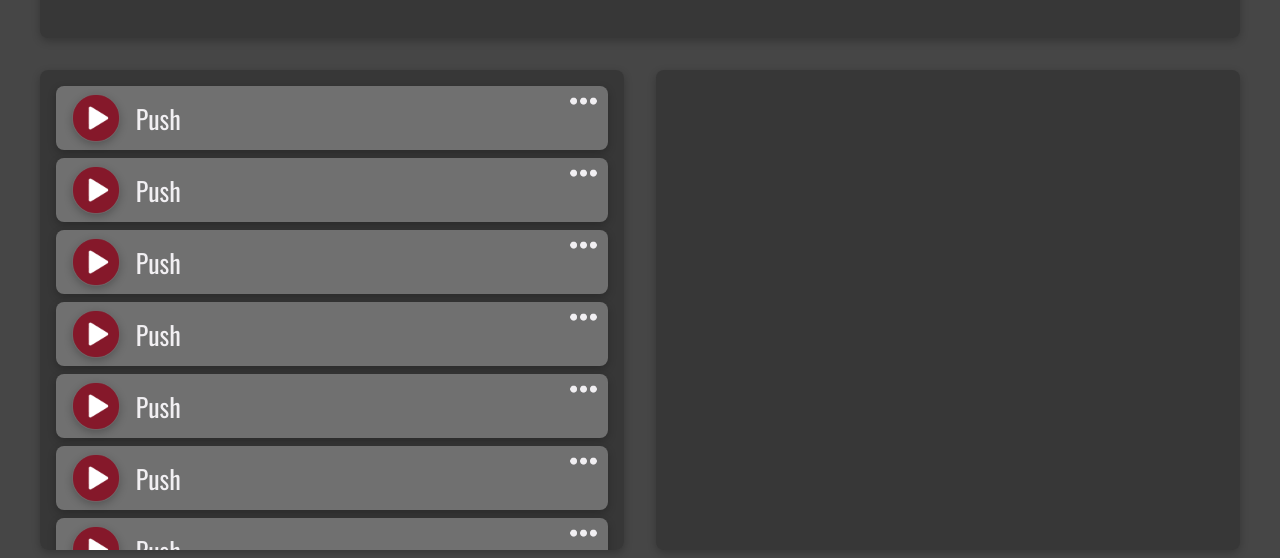
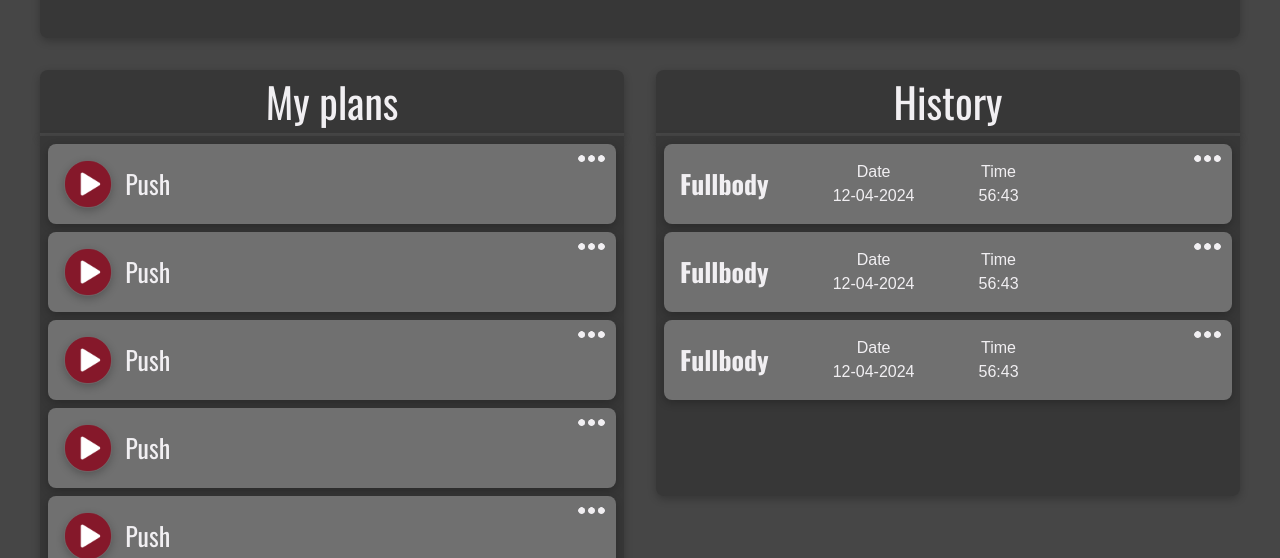
Before and after one commit to yanislav2002/fitness-app, a React (Create React App) app: page / in a window 1280 px wide. Shown: the part 394-952 px from the top of the page. Built offline with nearby package versions, Linux system fonts and the light colour scheme; a web font is replaced by a local one.

Commit message:
add additional components into profile page

```diff
--- a/src/components/PlanItem/PlanItem.css
+++ b/src/components/PlanItem/PlanItem.css
@@ -3,7 +3,7 @@
     align-items: center;
     padding: 0.5em;
     padding-left: 1em;
-    height: 5em;
+    min-height: 5em;
     background-color: #707070;
     position: relative;
     border-radius: 0.5em;
@@ -13,7 +13,7 @@
 
 .play-link-container {
     width: 3em;
-    height: 3em;
+    min-height: 3em;
     position: relative;
     overflow: hidden;
     border-radius: 100%;
--- /dev/null
+++ b/src/components/StatisticItem/StatisticItem.css
@@ -0,0 +1,13 @@
+.statistic-item {
+    display: flex;
+    align-items: center;
+    padding: 0.5em;
+    padding-left: 1em;
+    min-height: 5em;
+    gap: 4em;
+    background-color: #707070;
+    position: relative;
+    border-radius: 0.5em;
+    box-shadow: rgba(0, 0, 0, 0.24) 0px 3px 8px;
+    text-align: center;
+}
--- /dev/null
+++ b/src/components/StatisticItem/StatisticItem.tsx
@@ -0,0 +1,19 @@
+import './StatisticItem.css';
+
+
+export default function StatisticItem(): JSX.Element {
+    return(
+        <div className="statistic-item">
+             <h4>Fullbody</h4>
+             <div>
+                <p>Date</p>
+                <p>12-04-2024</p>
+             </div>
+             <div>
+                <p>Time</p>
+                <p>56:43</p>
+             </div>
+            <a href="#"><img src={require('../../icons/three-dots.png')} className='three-dots' /></a>
+        </div>
+    );
+}
--- a/src/components/pages/ProfilePage/ProfilePage.css
+++ b/src/components/pages/ProfilePage/ProfilePage.css
@@ -22,20 +22,35 @@
     gap: 2em;
 }
 
-.plans {
+.plan-list {
     display: flex;
     flex-direction: column;
     width: 100%;
     background-color: #373737;
-    min-height: 20em;
-    max-height: 30em;
+    min-height: 22.5em;
+    max-height: 33.5em;
     box-shadow: rgba(0, 0, 0, 0.24) 0px 3px 8px;
-    border-radius: 0.5em;
-    padding: 1em;
+    border-radius:  0 0 0.5em 0.5em;
+    padding: 0.5em;
     gap: 0.5em;
     overflow-y: scroll;
 }
 
-.plans h3 {
-    margin-left: 0.3em;
+.plan-list h3 {
+    margin-left: 0.2em;
 }
+
+.plan-container {
+    width: 100%;
+    display: flex;
+    flex-direction: column;
+}
+
+.plan-container > h2 {
+    text-align: center;
+    width: 100%;
+    background-color: #373737;
+    box-shadow: rgba(0, 0, 0, 0.24) 0px 3px 8px;
+    border-radius: 8px 8px 0 0;
+    border-bottom: #464646 solid 3px;
+}
--- a/src/components/pages/ProfilePage/ProfilePage.tsx
+++ b/src/components/pages/ProfilePage/ProfilePage.tsx
@@ -1,6 +1,7 @@
 import './ProfilePage.css';
 import ProfileInfo from '../../ProfileInfo/ProfileInfo';
 import PlanItem from '../../PlanItem/PlanItem';
+import StatisticItem from '../../StatisticItem/StatisticItem';
 
 
 export default function ProfilePage():JSX.Element {
@@ -10,7 +11,12 @@ export default function ProfilePage():JSX.Element {
 
             <section className='user-plans'>
 
-                <div className="plans">
+                <div className='plan-container'>
+
+                    <h2>My plans</h2>
+                    <div className="plan-list">
+                        <PlanItem />
+                        <PlanItem />
                         <PlanItem />
                         <PlanItem />
                         <PlanItem />
@@ -19,9 +25,16 @@ export default function ProfilePage():JSX.Element {
                         <PlanItem />
                         <PlanItem />
                     </div>
+                </div>
 
-                <div className="plans">
+                <div className='plan-container'>
 
+                    <h2>History</h2>
+                    <div className="plan-list">
+                        <StatisticItem />
+                        <StatisticItem />
+                        <StatisticItem />
+                    </div>
                 </div>
 
             </section>
```
Lines whose indentation alone changed are shown as unchanged.
